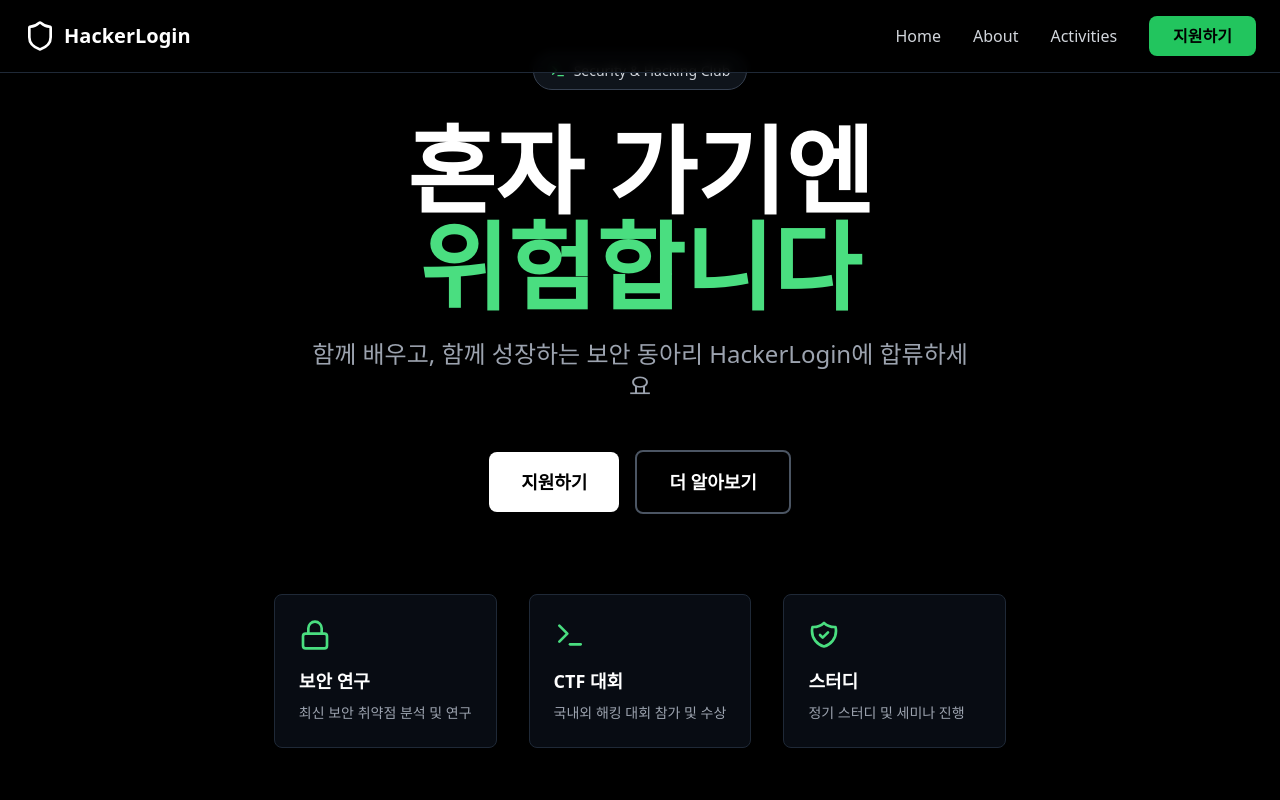
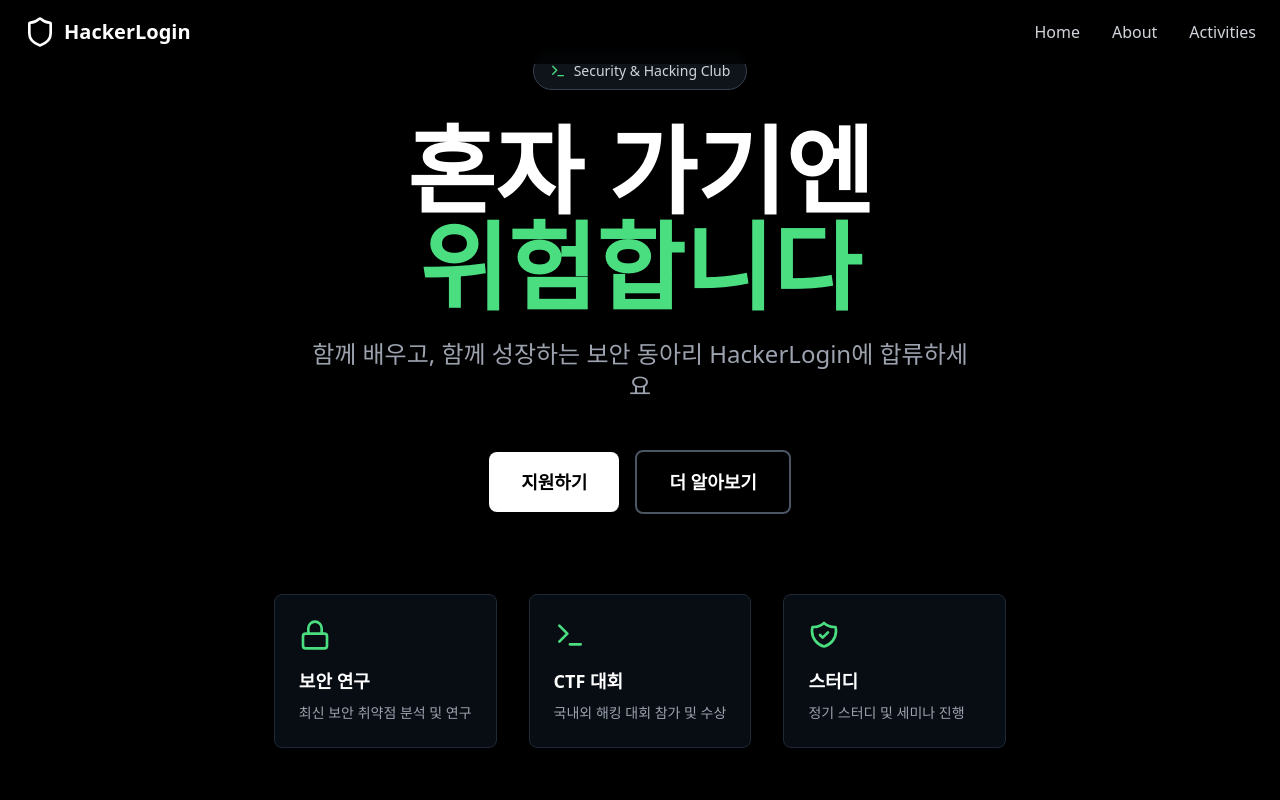
Before and after one commit to HackerLogin/LandingPage, a React (Vite) app: page / in a window 1280 px wide. Shown: the top 800 px of the page. Built offline with nearby package versions, Linux system fonts and the light colour scheme.

Commit message:
CSS: Navbar 보더바텀, 지원버튼 삭제

```diff
--- a/src/components/Navbar.tsx
+++ b/src/components/Navbar.tsx
@@ -7,7 +7,7 @@
 export function Navbar({
   isRecruitmentOpen
 }: NavbarProps) {
-  return <nav className="fixed top-0 left-0 right-0 z-50 bg-black/80 backdrop-blur-sm border-b border-gray-800">
+  return <nav className="fixed top-0 left-0 right-0 z-50 bg-black/80 backdrop-blur-sm ">
       <div className="max-w-7xl mx-auto px-6 py-4">
         <div className="flex items-center justify-between">
           {/* Logo */}
@@ -28,12 +28,12 @@
               Activities
             </Link>
 
-            {/* Recruitment Button */}
-            {isRecruitmentOpen ? <Link to="/apply" className="px-6 py-2 bg-green-500 text-black font-semibold rounded-lg hover:bg-green-400 transition-colors">
+            {/* 지원 버튼 */}
+            {/* {isRecruitmentOpen ? <Link to="/apply" className="px-6 py-2 bg-green-500 text-black font-semibold rounded-lg hover:bg-green-400 transition-colors">
                 지원하기
               </Link> : <button disabled className="px-6 py-2 bg-gray-700 text-gray-400 font-semibold rounded-lg cursor-not-allowed">
                 모집마감
-              </button>}
+              </button>} */}
           </div>
         </div>
       </div>
```
